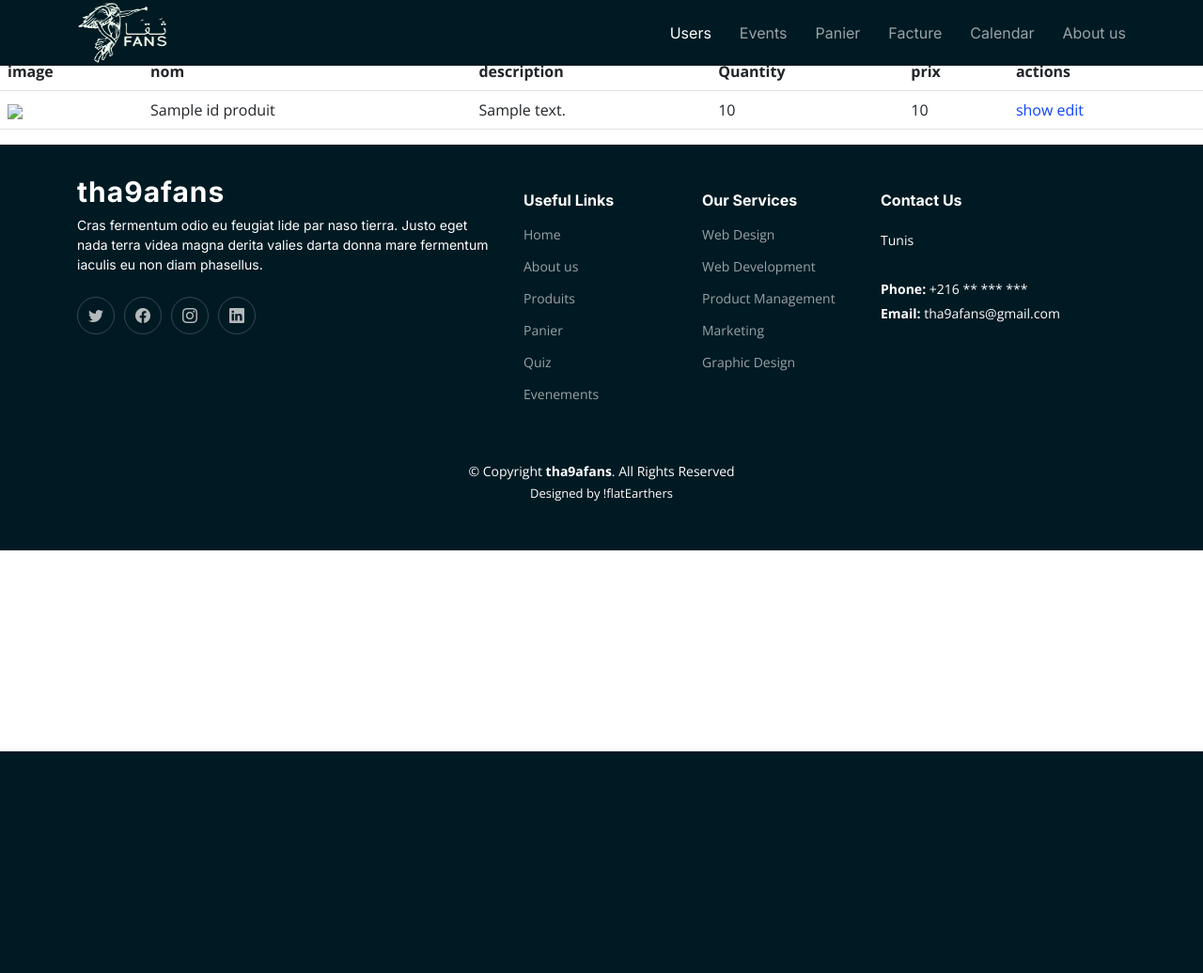
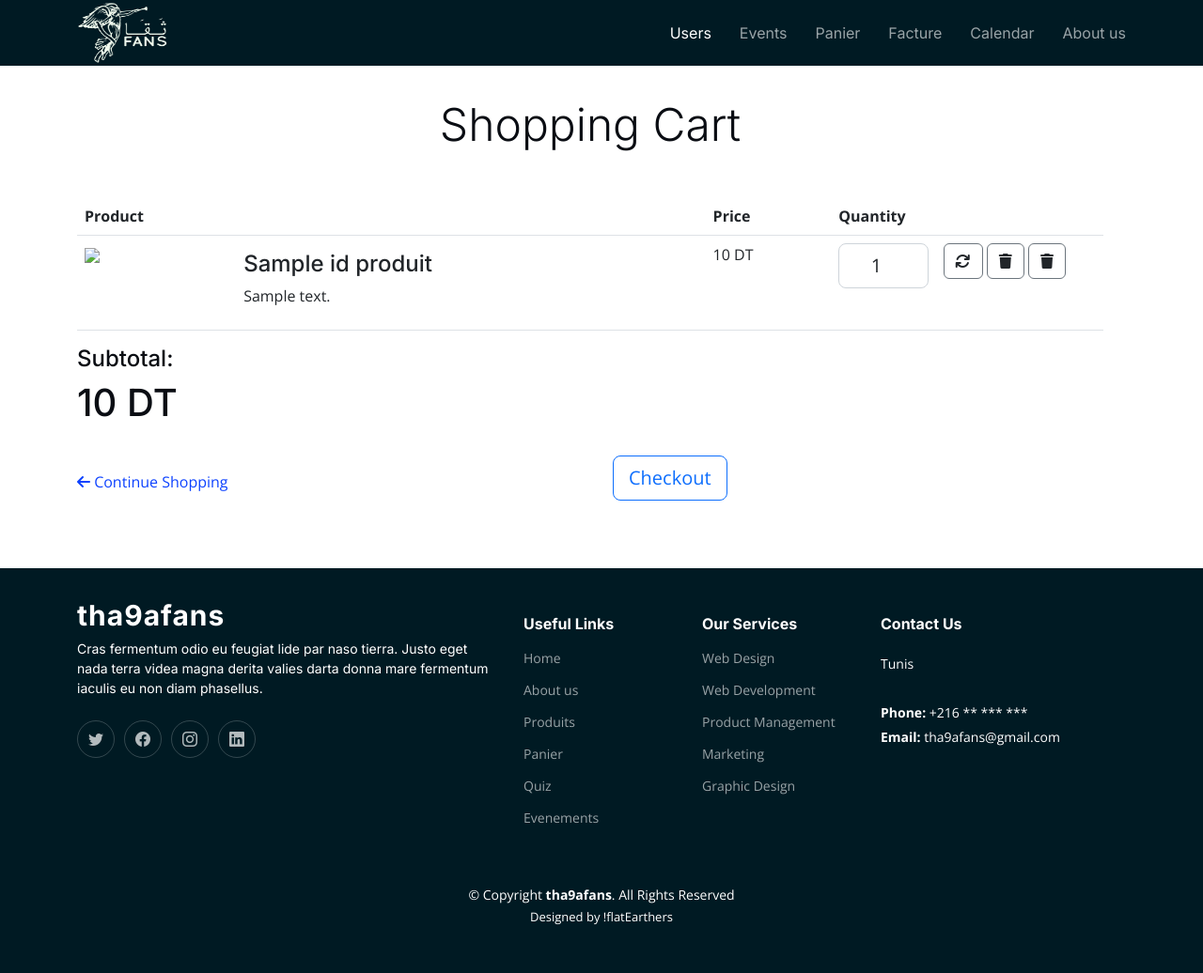
Before and after one commit to PIDEV-3A-2023/Tha9afans, a Symfony app: template templates/panier_produit/index.html.twig in a window 1280 px wide. Shown: the whole page at 94% size. Before the commit the page ends 800 px from the top, so only its background shows below. Run offline with Twig, Linux system fonts and the light colour scheme; the template is opened without the code that fills it: most values are stand-ins (such as "Sample title", 1, 10 or a date in 2020); some libraries are stand-ins or nearby versions.

Commit message:
afficher les produits + supprimer un produit from panier

```diff
--- a/templates/panier_produit/index.html.twig
+++ b/templates/panier_produit/index.html.twig
@@ -5,7 +5,7 @@
 {% block body %}
     <h1>Panierproduit index</h1>
 
-    <table class="table">
+   {# <table class="table">
         <thead>
             <tr>
                 <th>image</th>
@@ -35,7 +35,7 @@
                 <td>{{ panierproduit.quantity }}</td>
                 <td>{{ panierproduit.idProduit.prix }}</td>
 
-                {#<td>{{ panierproduit.idPanier.total }}</td>#}
+                #}{#<td>{{ panierproduit.idPanier.total }}</td>#}{#
 
                 <td>
                     <a href="{{ path('app_panier_produit_show', {'id': panierproduit.id}) }}">show</a>
@@ -48,7 +48,99 @@
             </tr>
         {% endfor %}
         </tbody>
-    </table>
+    </table>#}
 
   {#  <a href="{{ path('app_panier_produit_new') }}">Create new</a>#}
-{% endblock %}
+
+
+
+<section class="pt-5 pb-5" style="color: #0a0d13">
+    <div class="container">
+        <div class="row w-100">
+            <div class="col-lg-12 col-md-12 col-12">
+                <h3 class="display-5 mb-2 text-center">Shopping Cart</h3>
+                <p class="mb-5 text-center">
+                    {# <i class="text-info font-weight-bold">3</i> items in your cart</p>#}
+                <table id="shoppingCart" class="table table-condensed table-responsive">
+                    <thead>
+                    <tr>
+                        <th style="width:60%">Product</th>
+                        <th style="width:12%">Price</th>
+                        <th style="width:10%">Quantity</th>
+                        <th style="width:16%"></th>
+                    </tr>
+                    </thead>
+                    <tbody>
+                    {% set subtotal = 0.0 %}
+                    {% for panierproduit in panierproduits %}
+                        <tr>
+                            <td data-th="Product">
+                                <div class="row">
+                                    <div class="col-md-3 text-left">
+                                        <img src="{{ path('produitimageshow', {'id': panierproduit.idProduit}) }}">
+                                        {#
+                                        <img src="https://via.placeholder.com/250x250/5fa9f8/ffffff" alt="" class="img-fluid d-none d-md-block rounded mb-2 shadow ">
+                                        #}
+                                    </div>
+                                    <div class="col-md-9 text-left mt-sm-2">
+                                        <h4> {{ panierproduit.idProduit.nom }}</h4>
+                                        <p class="font-weight-light">{{ panierproduit.idProduit.description }}</p>
+                                    </div>
+                                </div>
+                            </td>
+                            <td data-th="Price">{{ panierproduit.idProduit.prix }} DT</td>
+
+
+
+
+                            <td data-th="Quantity">
+                                <input type="number" class="form-control form-control-lg text-center" value="1" min="1" name="quantite" id="quantite_{{ panierproduit.id }}">
+                            </td>
+
+
+
+                            <td class="actions" data-th="">
+                                <div class="text-right">
+                                    <button class="btn btn-white border-secondary bg-white btn-md mb-2">
+
+                                        <i class="fas fa-sync"></i>
+
+                                    </button>
+                                    <a href="{{ path('app_panier_produit_remove', {'id': panierproduit.id}) }}" class="btn btn-white border-secondary bg-white btn-md mb-2">
+                                        <i class="fas fa-trash"></i>
+                                    </a>
+
+                                    <button class="btn btn-white border-secondary bg-white btn-md mb-2">
+                                        <i class="fas fa-trash"></i>
+
+                                    </button>
+                                </div>
+                            </td>
+                        </tr>
+                        <tr>
+                        </tr>
+                        {% set subtotal = subtotal + panierproduit.idProduit.prix %}
+                    {% endfor %}
+                    </tbody>
+                </table>
+                <div class="float-right text-right">
+                    <h4>Subtotal:</h4>
+                    <h1>{{ subtotal }} DT</h1>
+                </div>
+            </div>
+        </div>
+        <div class="row mt-4 d-flex align-items-center">
+            <div class="col-sm-6 order-md-2 text-right">
+                {# <a href="catalog.html" class="btn btn-primary mb-4 btn-lg pl-5 pr-5">Checkout</a>#}
+                <a href="card.html.twig" class="btn btn-outline-primary mb-4 btn-lg pl-5 pr-5">Checkout</a>
+            </div>
+            <div class="col-sm-6 mb-3 mb-m-1 order-md-1 text-md-left">
+                <a href="catalog.html">
+                    <i class="fas fa-arrow-left mr-2"></i> Continue Shopping</a>
+
+            </div>
+        </div>
+    </div>
+</section>
+
+            {% endblock %}
```
Also changed, not shown: src/Controller/PanierProduitController.php (+22 -0 lines).
